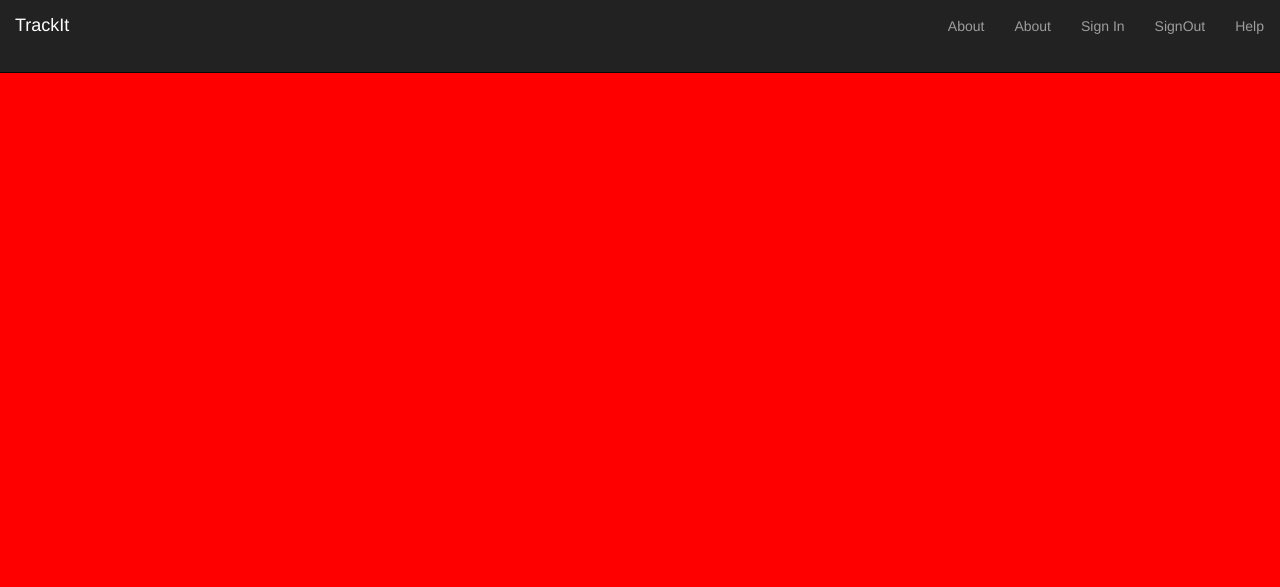
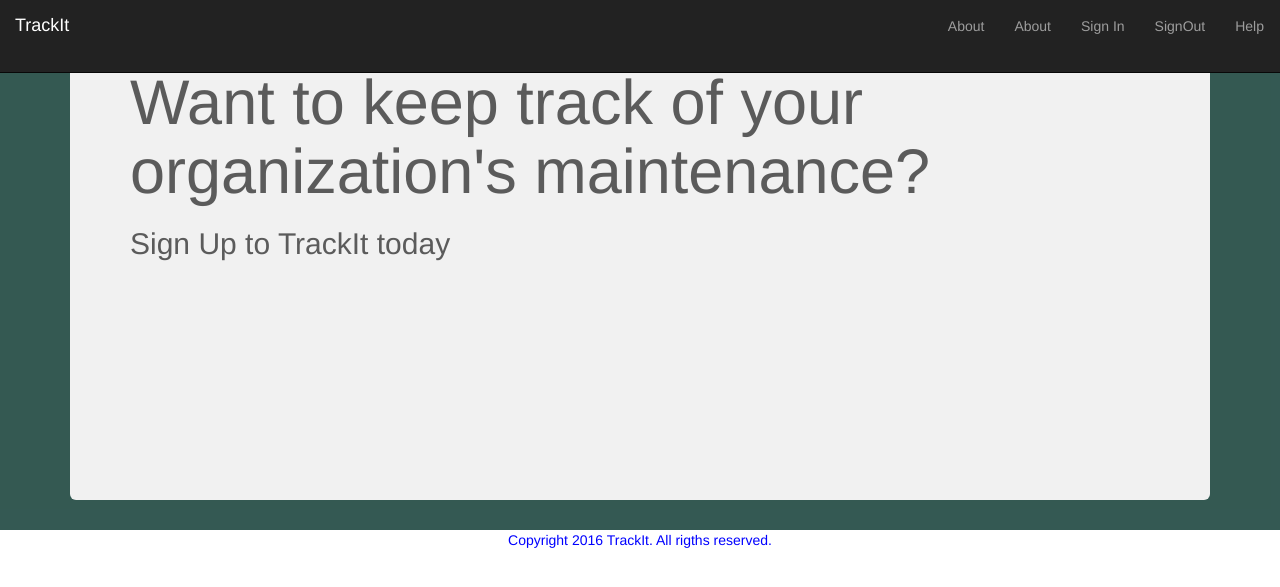
Before and after one commit to Bopchy/maintenance-tracker, a Flask app: page / in a window 1280 px wide. Shown: the top 587 px of the page. Run offline with Flask 2, Linux system fonts and the light colour scheme; some libraries are stand-ins or nearby versions.

Commit message:
Worked on UI. Added other routes.

```diff
--- /dev/null
+++ b/new/config.py
@@ -0,0 +1,3 @@
+from . import trackit
+
+trackit.config['SECRET_KEY'] = 'amwjenfbtvpz'
--- a/new/static/css/custom.css
+++ b/new/static/css/custom.css
@@ -1,9 +1,30 @@
+/*
 body
 {
-	background-color: red
+	background-image: url(/static/images/background.jpg);
+	background-repeat: no-repeat;
+	background-attachment: fixed;
+	background-position: 100% 100%;
 }
+*/
 
 .footer-wrapper
 {
 	color: blue
+
 }
+
+
+.body
+{
+
+	background-color: #023028;
+	opacity: 0.8;
+}
+
+.jumbotron
+{
+
+	height: 500px;
+	padding-top: 20;
+}
--- a/new/templates/base.html
+++ b/new/templates/base.html
@@ -1,10 +1,10 @@
 <!DOCTYPE html>
-<html lang="en">
+<html class="full" lang="en">
 <head>
 	<meta charset="utf-8">
 	<meta name="viewport" content"width=device-width,
 	initial-scale=1">
-	<title>Home - Trackit</title>
+	{% block title %} <title>Home - Trackit</title> {% endblock %}
 	<link rel="stylesheet" href="/static/css/bootstrap.min.css" integrity="sha384-1q8mTJOASx8j1Au+a5WDVnPi2lkFfwwEAa8hDDdjZlpLegxhjVME1fgjWPGmkzs7" crossorigin="anonymous">
 	<link rel="stylesheet" type="text/css" href="/static/css/custom.css">
 
@@ -33,8 +33,8 @@
 						<ul class="nav navbar-nav choose_page">
 							<li class="about"><a href="#">About</a></li>
 							<li class="Facilities"><a href="#">About</a></li>
-							<li class="SignIn"><a href="#">Sign In</a></li>
-							<li class="SignOut"><a href="#">SignOut</a></li>
+							<li class="Sign In"><a href="#">Sign In</a></li>
+							<li class="Sign Out"><a href="#">SignOut</a></li>
 							<li class="help"><a href="#">Help</a></li>
 						</ul>
 					</div>
@@ -43,6 +43,18 @@
 		</nav>
 	{% endblock %}
 
+{% block body %}
+	<div  class="body">
+		<div class="container special">
+			<div class="jumbotron">
+				<h1>Want to keep track of your organization's maintenance?</h1>
+				<h2>Sign Up to TrackIt today</h2>
+			</div>
+		</div>
+	</div>
+{% endblock %}
+
+{% block footer %}
 	<div class="footer-wrapper">
 		<div class="container">
 			<div class="footer">
@@ -52,6 +64,7 @@
 			</div>
 		</div>
 	</div>
+{% endblock %}
 
 	<script src="http://code.jquery.com/jquery-latest.min.js"></script>
 	<script src="/static/js/bootstrap.min.js" integrity="sha384-0mSbJDEHialfmuBBQP6A4Qrprq5OVfW37PRR3j5ELqxss1yVqOtnepnHVP9aJ7xS" crossorigin="anonymous"></script>
--- a/new/trackit.py
+++ b/new/trackit.py
@@ -1,4 +1,5 @@
 from flask import Flask, render_template
+
 
 # App Initialization-- trackit is object of Flask class
 trackit = Flask(__name__)
@@ -12,10 +13,13 @@ trackit = Flask(__name__)
 def index():
 	return render_template('home.html')
 
+@trackit.route('/register')
+def register():
+	return render_template('register.html')
 
 
 if __name__ == '__main__': # Ensures the development
 # web server is started only when the script is executed
 # directly
-	trackit.debug==True # Activates debbuger and reloader
-	trackit.run()
+	trackit.debug=True # Activates debbuger and reloader
+	trackit.run(host='0.0.0.0')
```
Also changed, not shown: new/forms.py (added, +23 -0 lines), new/templates/register.html (added, +11 -0 lines), new/static/images/background.jpg (added), new/templates/admin.html (added), new/templates/requests.html (added), new/templates/user.html (added).
